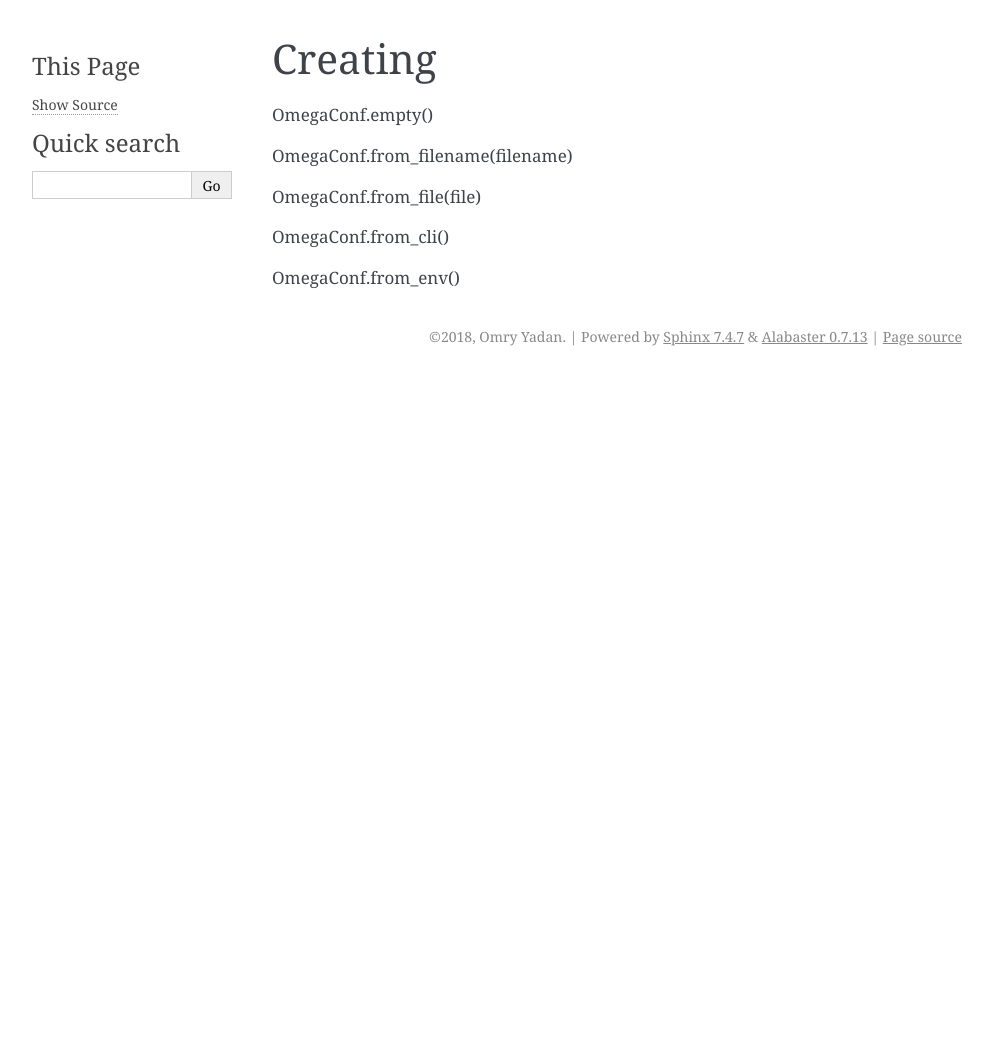
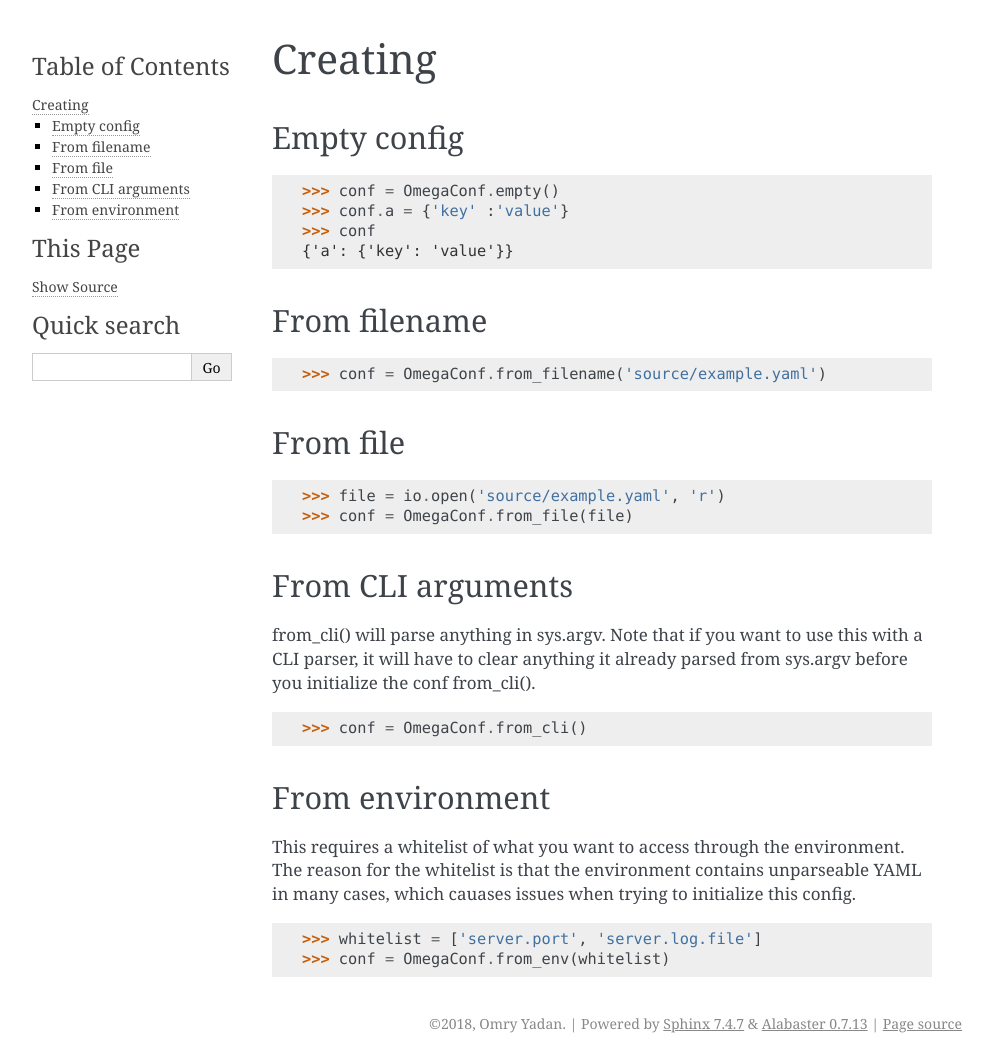
Before and after one commit to omry/omegaconf, a Sphinx documentation site: the page built from docs/source/creation.rst, in a window 1280 px wide. Shown: the whole page, without its empty margins (148-1141 px from the left). Built offline with Sphinx 7.4.7, drawn with Linux system fonts in a browser that asks for light colours; before the commit the page ends 900 px from its top, so only the background shows below that.

Commit message:
documented creation API

```diff
--- a/docs/source/creation.rst
+++ b/docs/source/creation.rst
@@ -1,14 +1,56 @@
 .. _creation:
+
+.. testsetup:: *
+
+    from omegaconf import OmegaConf
+    import io
 
 Creating
 ========
 
-OmegaConf.empty()
+Empty config
+------------
+.. doctest::
 
-OmegaConf.from_filename(filename)
+    >>> conf = OmegaConf.empty()
+    >>> conf.a = {'key' :'value'}
+    >>> conf
+    {'a': {'key': 'value'}}
 
-OmegaConf.from_file(file)
+From filename
+-------------
+.. doctest::
 
-OmegaConf.from_cli()
+    >>> conf = OmegaConf.from_filename('source/example.yaml')
 
-OmegaConf.from_env()
+From file
+---------
+
+
+.. doctest::
+
+    >>> file = io.open('source/example.yaml', 'r')
+    >>> conf = OmegaConf.from_file(file)
+
+
+From CLI arguments
+------------------
+from_cli() will parse anything in sys.argv.
+Note that if you want to use this with a CLI parser, it will have to clear anything it already parsed from
+sys.argv before you initialize the conf from_cli().
+
+.. doctest::
+
+    >>> conf = OmegaConf.from_cli()
+
+
+From environment
+----------------
+This requires a whitelist of what you want to access through the environment.
+The reason for the whitelist is that the environment contains unparseable YAML in many cases,
+which cauases issues when trying to initialize this config.
+
+.. doctest::
+
+    >>> whitelist = ['server.port', 'server.log.file']
+    >>> conf = OmegaConf.from_env(whitelist)
```
Also changed, not shown: 1 other file.
